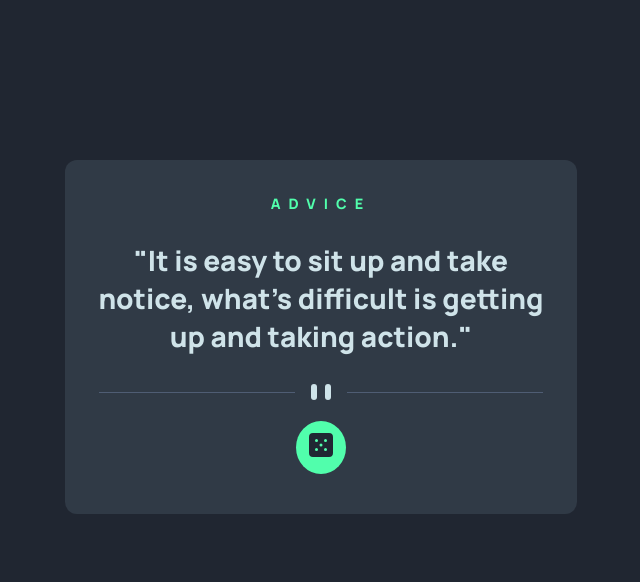
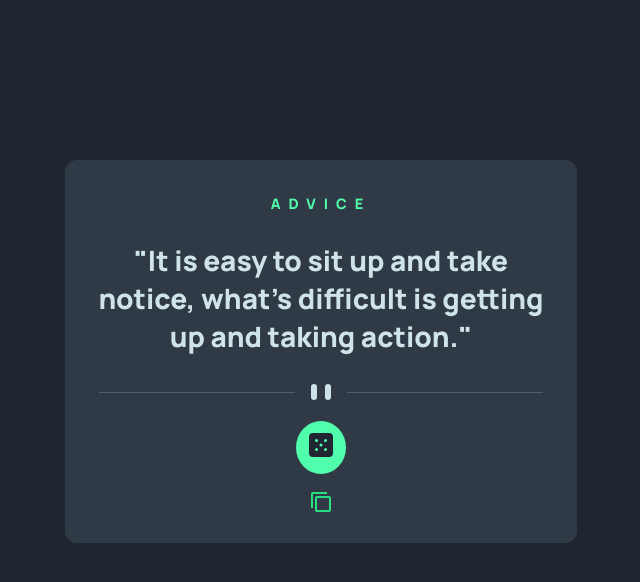
Before and after one commit to kaiohnr/Advice-Generator-App, a plain HTML site: page index.html in a window 1280 px wide. Shown: the whole page, without its empty margins (319-959 px from the left). Drawn offline with Linux system fonts and the light colour scheme.

Commit message:
add copy to clipboard container

```diff
--- a/index.html
+++ b/index.html
@@ -29,6 +29,9 @@
         <div class="roll-dice--container">
           <img class="dice__image" src="./images/icon-dice.svg" alt="" />
         </div>
+        <div class="copy-clipboard--container">
+          <img class="copy-clipboard__image" src="./images/copy-svgrepo-com.png" alt="">
+        </div>
       </div>
     </main>
   </body>
```
